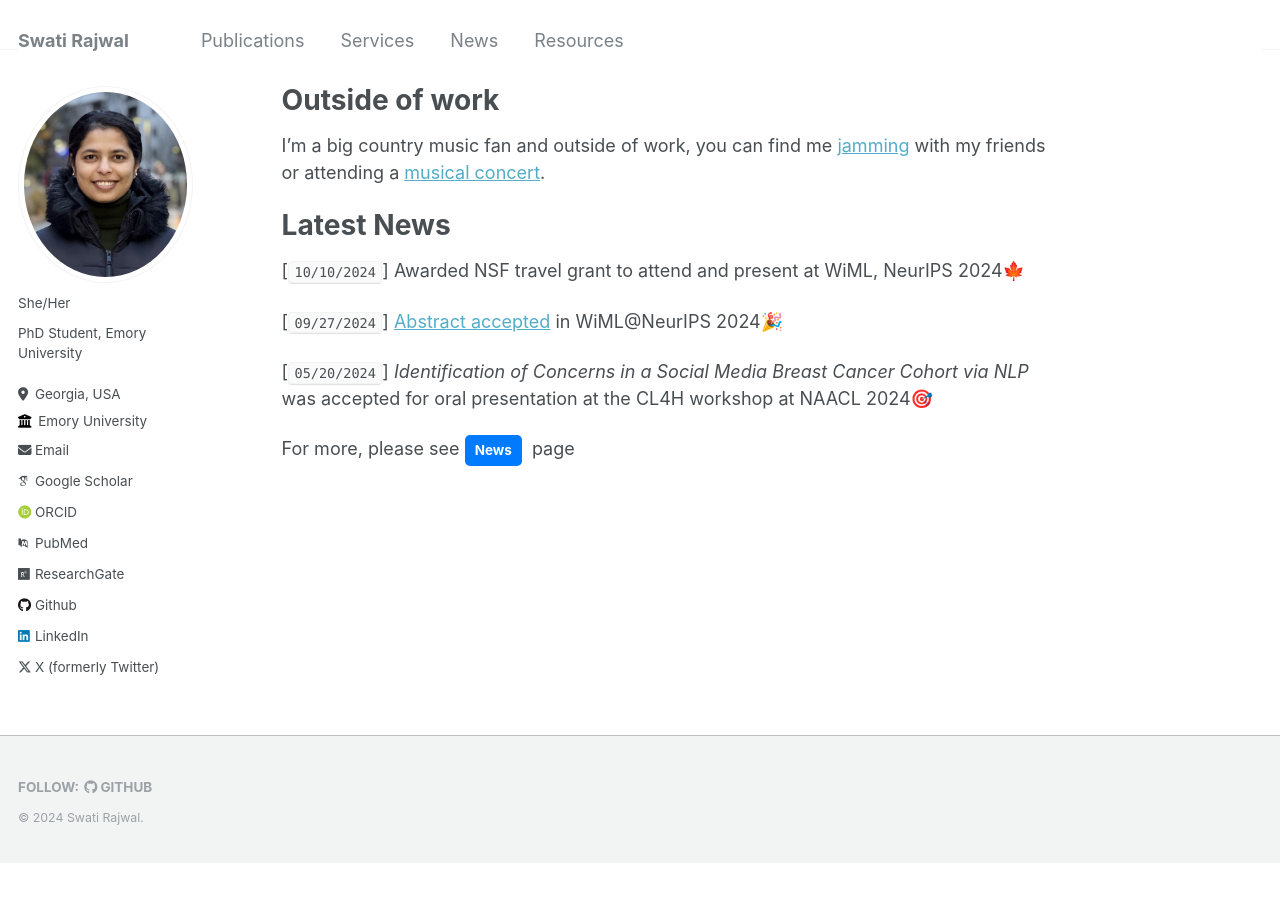
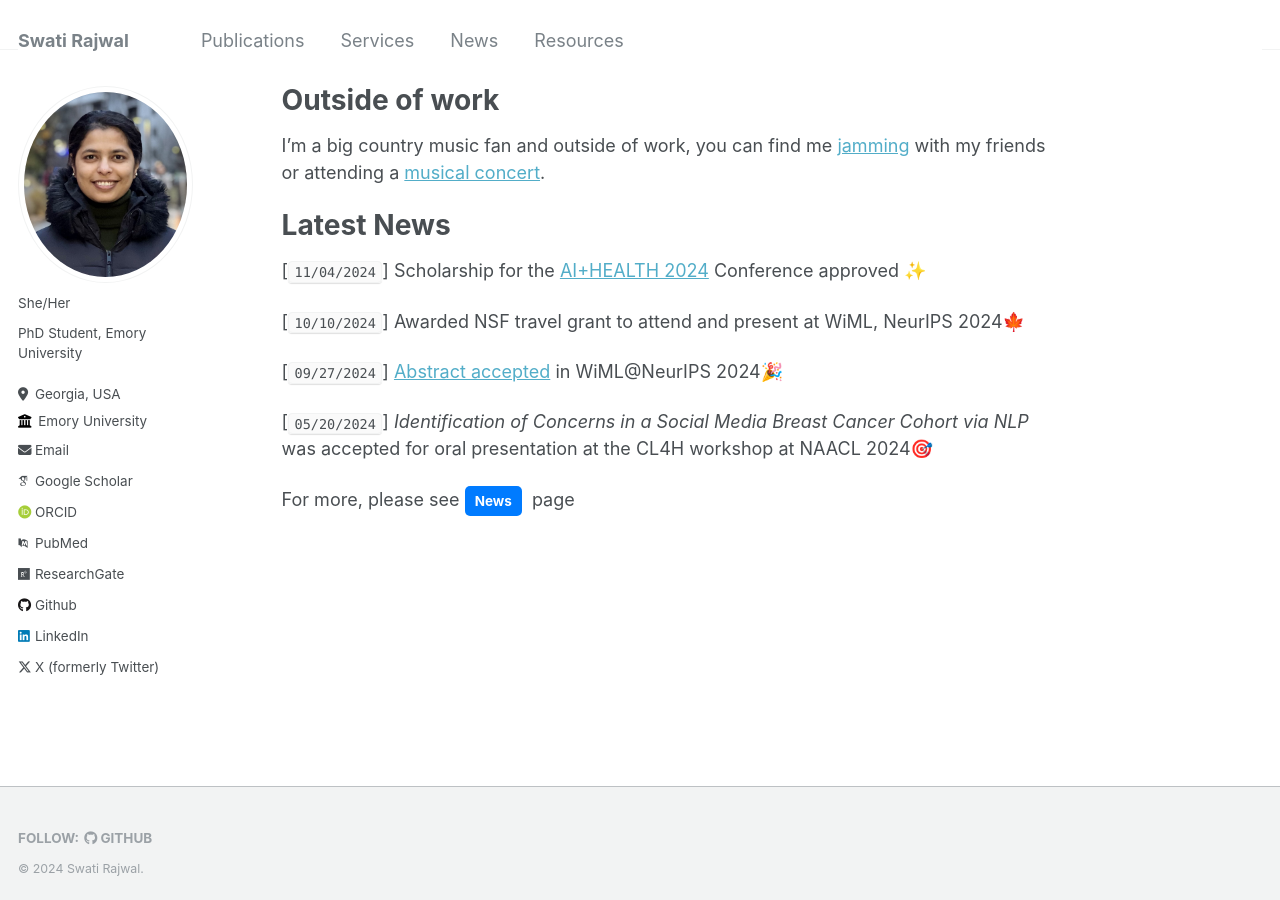
Before and after one commit to swati-rajwal/swati-rajwal.github.io, a Jekyll site: the page built from _pages/about.md, in a window 1280 px wide and 900 px high, scrolled down 516 px. Built offline with Jekyll 4.4.1, drawn with Linux system fonts in a browser that asks for light colours; some web fonts are replaced; before the commit the page ends 1380 px from its top, so only the background shows below that.

Commit message:
Update about.md

````diff
--- a/_pages/about.md
+++ b/_pages/about.md
@@ -20,6 +20,8 @@ My research interests are at the intersection of natural language processing (NL
 I'm a big country music fan and outside of work, you can find me <a href="https://www.youtube.com/watch?v=cgm9iGAupL0" target="_blank">jamming</a> with my friends or attending a <a href="https://www.youtube.com/watch?v=GfivcgiiRL0" target="_blank">musical concert</a>.
 
 # Latest News
+[```11/04/2024```] Scholarship for the <a href="https://web.cvent.com/event/7a9f234c-3a15-445c-8ffb-0b1c719f56b3/summary?tm=A1z624mDZccTtq3T60mex5CAQ5_EQQSQtzFfQfXMcWM" target="_blank">AI+HEALTH 2024</a> Conference approved ✨
+
 [```10/10/2024```] Awarded NSF travel grant to attend and present at WiML, NeurIPS 2024🍁
 
 [```09/27/2024```] <a href="https://neurips.cc/virtual/2024/109021" target="_blank">Abstract accepted</a> in WiML@NeurIPS 2024🎉
````
